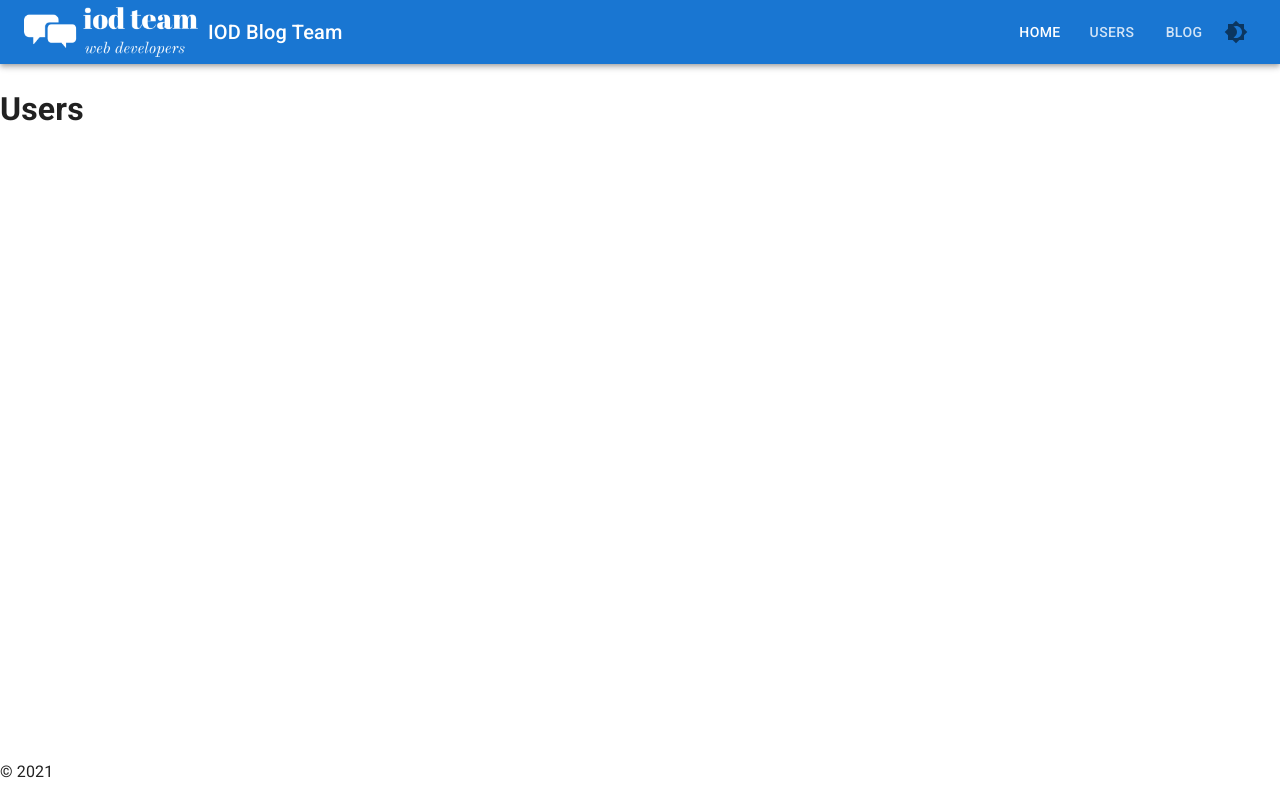
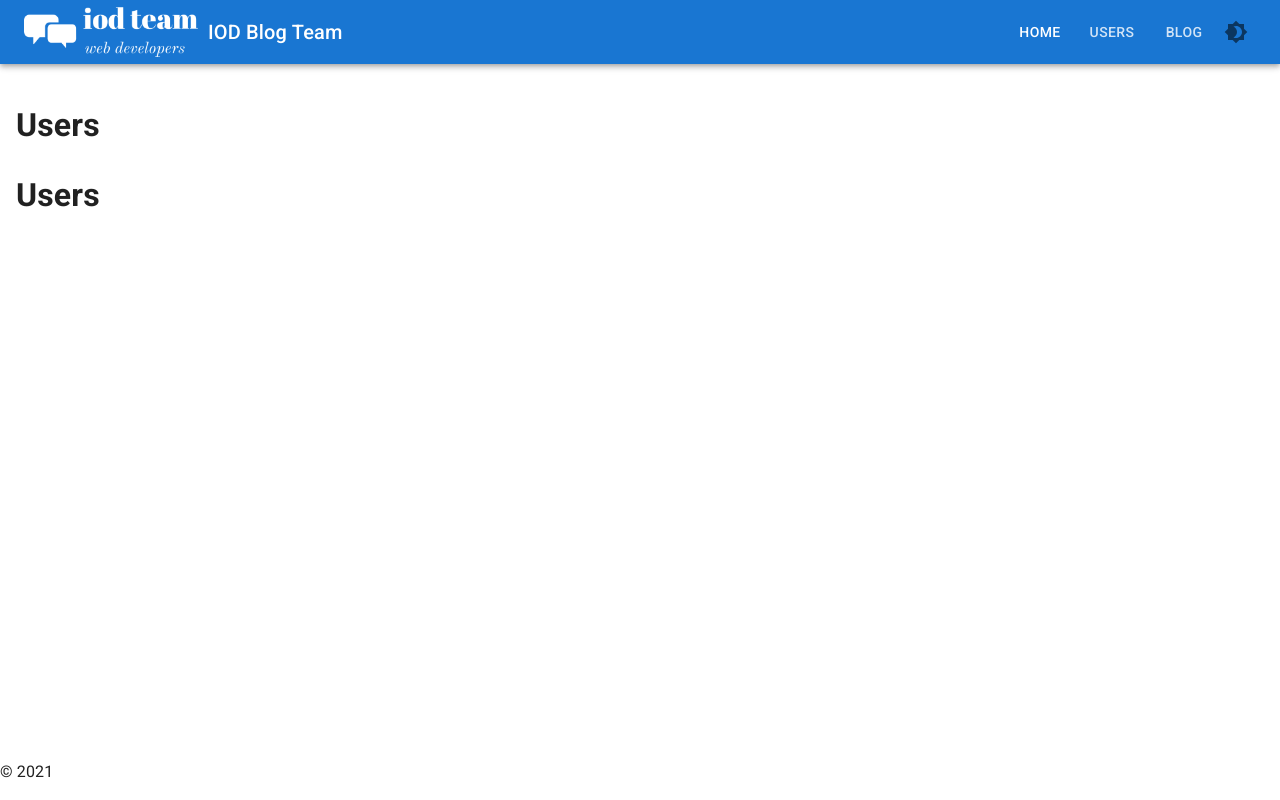
Before and after one commit to jdmorton-institutedata/iod-blog-team-react, a React (Vite) app: page /users in a window 1280 px wide. Built offline with nearby package versions, Linux system fonts and the light colour scheme.

Commit message:
GridItem component

```diff
--- /dev/null
+++ b/src/components/GridItem/index.jsx
@@ -0,0 +1,15 @@
+import { styled } from "@mui/material/styles";
+
+const Item = styled("div")(({ theme }) => ({
+  padding: theme.spacing(2),
+}));
+
+const GridItem = ({ children }) => {
+  return (
+    <Item>
+      {children}
+    </Item>
+  );
+}
+
+export default GridItem;
--- /dev/null
+++ b/src/features/UserManager/index.jsx
@@ -0,0 +1,9 @@
+const UserManager = () => {
+  return (
+    <div>
+      <h1>Users</h1>
+    </div>
+  );
+}
+
+export default UserManager;
--- a/src/layouts/index.jsx
+++ b/src/layouts/index.jsx
@@ -3,6 +3,7 @@ import { styled } from "@mui/material/styles";
 import { Outlet } from "react-router-dom";
 import Header from "../components/Header";
 import Footer from "../components/Footer";
+import GridItem from "../components/GridItem";
 
 const Root = styled("div")(({ theme }) => ({
   display: "flex",
@@ -25,7 +26,9 @@ const Layout = () => {
       <Main>
         <Grid container spacing={2}>
           <Grid item xs={12}>
-            <Outlet />
+            <GridItem>
+              <Outlet />
+            </GridItem>
           </Grid>
         </Grid>
       </Main>
--- a/src/pages/Users/index.jsx
+++ b/src/pages/Users/index.jsx
@@ -1,7 +1,10 @@
+import UserManager from "../../features/UserManager";
+
 const Users = () => {
   return (
     <div>
       <h1>Users</h1>
+      <UserManager />
     </div>
   );
 };
```
